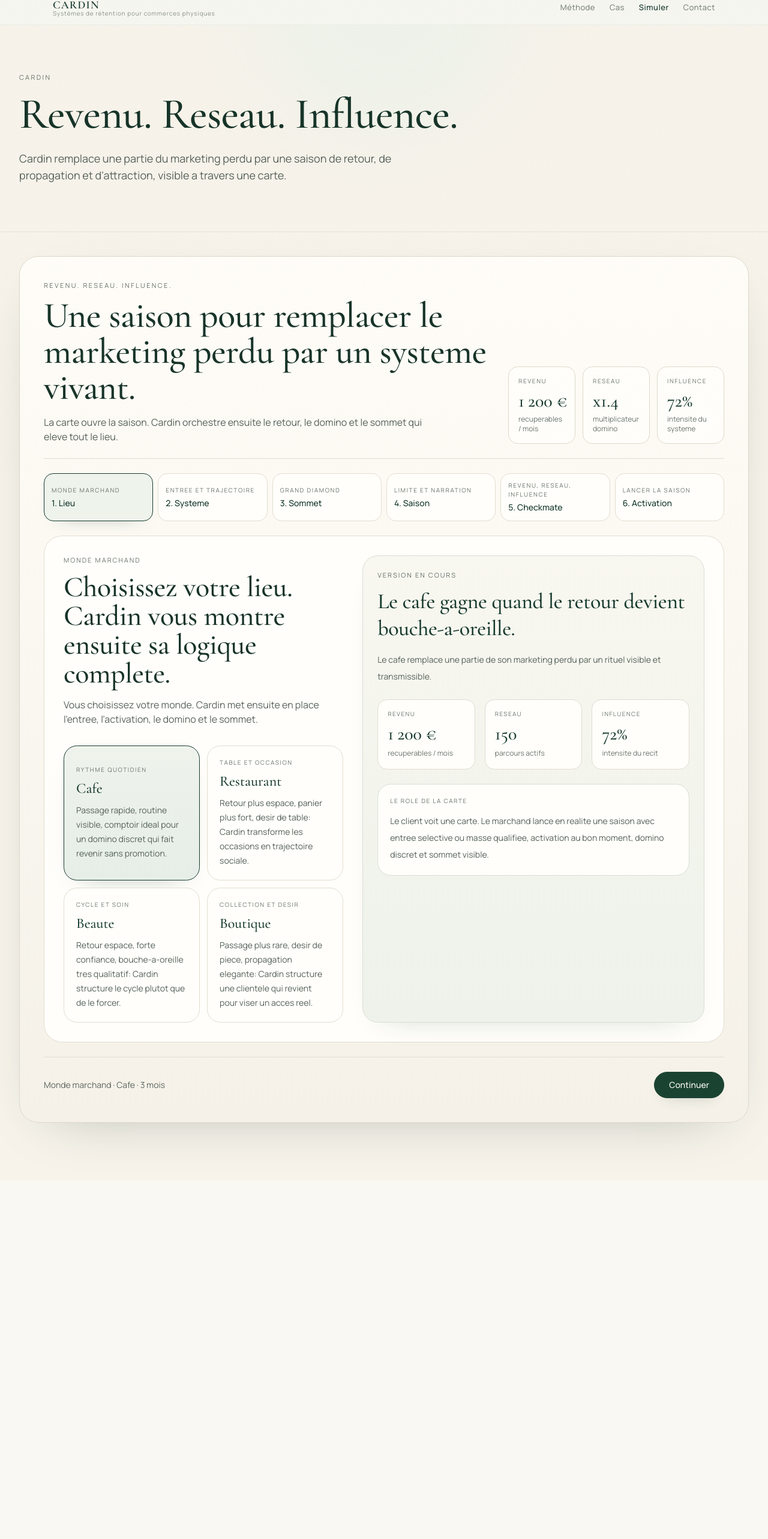
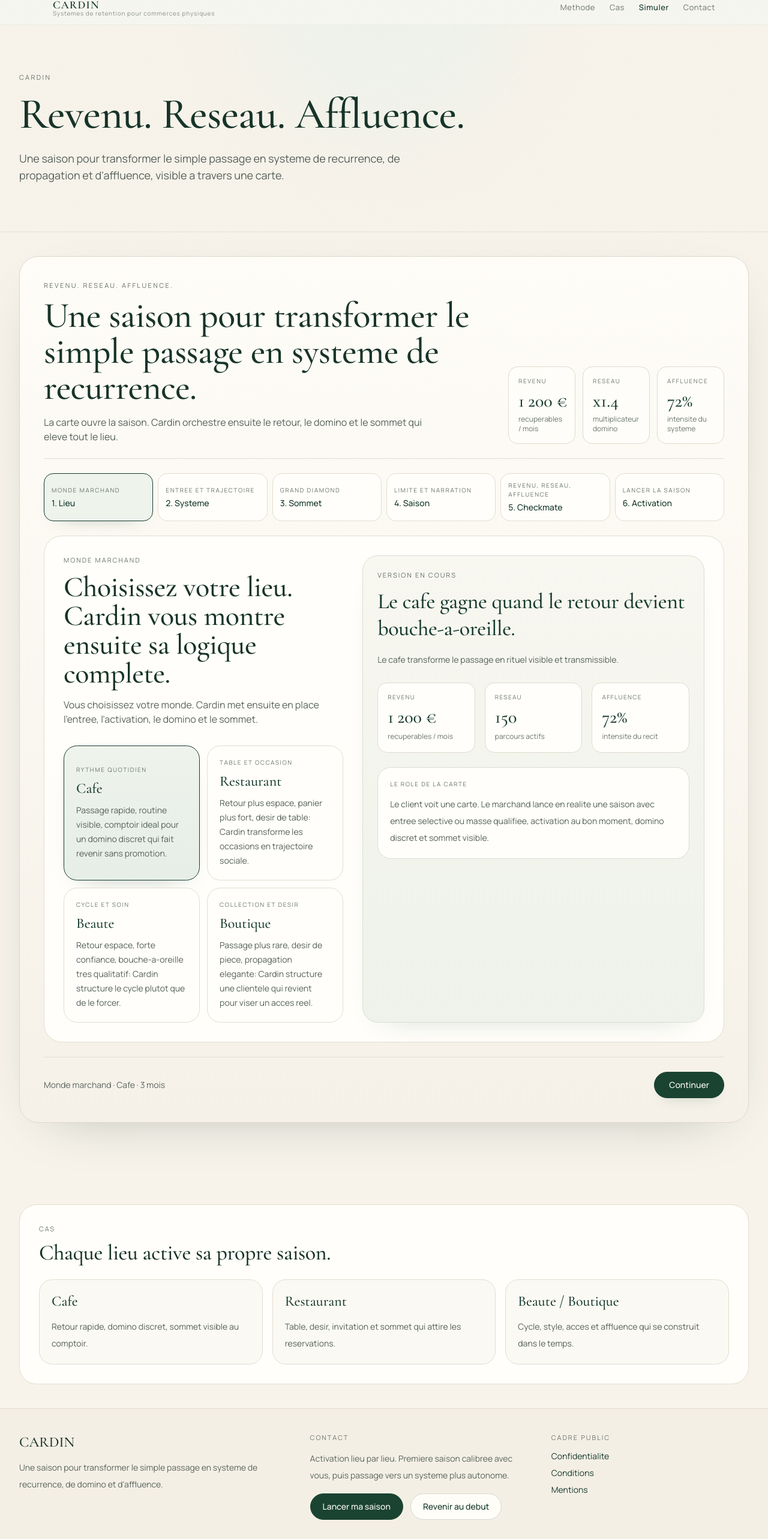
Before and after one commit to echofield/cardin, a Next.js app: page /landing in a window 1280 px wide. Shown: the part 15-2581 px from the top of the page at 60% size. Before the commit the page ends 1983 px from the top, so only its background shows below. Built offline with nearby package versions, Linux system fonts and the light colour scheme.

Commit message:
Add public footer and legal trust pages

```diff
--- a/src/app/landing/page.tsx
+++ b/src/app/landing/page.tsx
@@ -1,4 +1,5 @@
 import { MerchantSeasonStudio } from "@/components/landing/MerchantSeasonStudio"
+import { PublicFooter } from "@/components/shared/PublicFooter"
 
 export default function LandingPage() {
   return (
@@ -9,18 +10,41 @@ export default function LandingPage() {
           <div className="max-w-4xl">
             <p className="text-[11px] uppercase tracking-[0.22em] text-[#677168]">Cardin</p>
             <h1 className="mt-4 font-serif text-5xl leading-[1.02] text-[#163328] sm:text-6xl lg:text-7xl">
-              Revenu. Reseau. Influence.
+              Revenu. Reseau. Affluence.
             </h1>
             <p className="mt-6 max-w-2xl text-base leading-7 text-[#566159] sm:text-lg">
-              Cardin remplace une partie du marketing perdu par une saison de retour, de propagation et d'attraction, visible a travers une carte.
+              Une saison pour transformer le simple passage en systeme de recurrence, de propagation et d'affluence, visible a travers une carte.
             </p>
           </div>
         </div>
       </section>
 
-      <section className="pt-8 lg:pt-10">
+      <section className="pt-8 lg:pt-10" id="methode">
         <MerchantSeasonStudio />
       </section>
+
+      <section className="mx-auto max-w-7xl px-4 py-10 sm:px-6 lg:px-8" id="cas">
+        <div className="rounded-[1.8rem] border border-[#E3DDD0] bg-[#FFFEFA] p-6 sm:p-8">
+          <p className="text-[11px] uppercase tracking-[0.18em] text-[#6D776F]">Cas</p>
+          <h2 className="mt-3 font-serif text-3xl text-[#173328] sm:text-4xl">Chaque lieu active sa propre saison.</h2>
+          <div className="mt-6 grid gap-4 md:grid-cols-3">
+            <div className="rounded-[1.4rem] border border-[#E2DDD1] bg-[#FBF9F3] p-5">
+              <p className="font-serif text-2xl text-[#173A2E]">Cafe</p>
+              <p className="mt-3 text-sm leading-7 text-[#556159]">Retour rapide, domino discret, sommet visible au comptoir.</p>
+            </div>
+            <div className="rounded-[1.4rem] border border-[#E2DDD1] bg-[#FBF9F3] p-5">
+              <p className="font-serif text-2xl text-[#173A2E]">Restaurant</p>
+              <p className="mt-3 text-sm leading-7 text-[#556159]">Table, desir, invitation et sommet qui attire les reservations.</p>
+            </div>
+            <div className="rounded-[1.4rem] border border-[#E2DDD1] bg-[#FBF9F3] p-5">
+              <p className="font-serif text-2xl text-[#173A2E]">Beaute / Boutique</p>
+              <p className="mt-3 text-sm leading-7 text-[#556159]">Cycle, style, acces et affluence qui se construit dans le temps.</p>
+            </div>
+          </div>
+        </div>
+      </section>
+
+      <PublicFooter />
     </main>
   )
 }
--- /dev/null
+++ b/src/app/legal/page.tsx
@@ -0,0 +1,38 @@
+function LegalShell({
+  eyebrow,
+  title,
+  children,
+}: {
+  eyebrow: string
+  title: string
+  children: React.ReactNode
+}) {
+  return (
+    <main className="bg-[#F7F3EA] px-4 py-16 text-[#18271F] sm:px-6 lg:px-8">
+      <div className="mx-auto max-w-4xl rounded-[1.8rem] border border-[#E3DDD0] bg-[#FFFEFA] p-6 sm:p-8 lg:p-10">
+        <p className="text-[11px] uppercase tracking-[0.18em] text-[#6D776F]">{eyebrow}</p>
+        <h1 className="mt-3 font-serif text-4xl text-[#173328] sm:text-5xl">{title}</h1>
+        <div className="mt-8 space-y-8 text-sm leading-7 text-[#556159]">{children}</div>
+      </div>
+    </main>
+  )
+}
+
+export default function LegalPage() {
+  return (
+    <LegalShell eyebrow="Cadre public" title="Mentions">
+      <section>
+        <h2 className="font-serif text-2xl text-[#173328]">Projet</h2>
+        <p className="mt-3">Cardin est un systeme de recurrence pour commerces physiques, actuellement propose dans un cadre de deploiement progressif.</p>
+      </section>
+      <section>
+        <h2 className="font-serif text-2xl text-[#173328]">Publication</h2>
+        <p className="mt-3">Les informations publiques presentes ici decrivent le produit, la logique de saison, l'activation des cartes et le cadre general du service.</p>
+      </section>
+      <section>
+        <h2 className="font-serif text-2xl text-[#173328]">Contact</h2>
+        <p className="mt-3">Les activations et demandes se font actuellement via le parcours d'activation Cardin et les echanges directs lies a chaque lieu.</p>
+      </section>
+    </LegalShell>
+  )
+}
--- /dev/null
+++ b/src/app/privacy/page.tsx
@@ -0,0 +1,42 @@
+function LegalShell({
+  eyebrow,
+  title,
+  children,
+}: {
+  eyebrow: string
+  title: string
+  children: React.ReactNode
+}) {
+  return (
+    <main className="bg-[#F7F3EA] px-4 py-16 text-[#18271F] sm:px-6 lg:px-8">
+      <div className="mx-auto max-w-4xl rounded-[1.8rem] border border-[#E3DDD0] bg-[#FFFEFA] p-6 sm:p-8 lg:p-10">
+        <p className="text-[11px] uppercase tracking-[0.18em] text-[#6D776F]">{eyebrow}</p>
+        <h1 className="mt-3 font-serif text-4xl text-[#173328] sm:text-5xl">{title}</h1>
+        <div className="mt-8 space-y-8 text-sm leading-7 text-[#556159]">{children}</div>
+      </div>
+    </main>
+  )
+}
+
+export default function PrivacyPage() {
+  return (
+    <LegalShell eyebrow="Cadre public" title="Confidentialite">
+      <section>
+        <h2 className="font-serif text-2xl text-[#173328]">Principe</h2>
+        <p className="mt-3">Cardin traite les donnees necessaires au fonctionnement de la saison, a l'activation des cartes et au suivi marchand.</p>
+      </section>
+      <section>
+        <h2 className="font-serif text-2xl text-[#173328]">Donnees traitees</h2>
+        <p className="mt-3">Selon le parcours active, Cardin peut traiter des identifiants de carte, des evenements de visite, des informations de progression, des journaux d'activation et des donnees techniques de service.</p>
+      </section>
+      <section>
+        <h2 className="font-serif text-2xl text-[#173328]">Usage</h2>
+        <p className="mt-3">Ces donnees servent a faire fonctionner la carte, mesurer la recurrence, suivre le domino, piloter la saison et ameliorer les versions suivantes du systeme.</p>
+      </section>
+      <section>
+        <h2 className="font-serif text-2xl text-[#173328]">Cadre</h2>
+        <p className="mt-3">Cardin avance actuellement lieu par lieu. Les demandes liees a la confidentialite, a l'acces ou a la suppression des donnees sont traitees dans le cadre de chaque activation.</p>
+      </section>
+    </LegalShell>
+  )
+}
--- /dev/null
+++ b/src/app/terms/page.tsx
@@ -0,0 +1,42 @@
+function LegalShell({
+  eyebrow,
+  title,
+  children,
+}: {
+  eyebrow: string
+  title: string
+  children: React.ReactNode
+}) {
+  return (
+    <main className="bg-[#F7F3EA] px-4 py-16 text-[#18271F] sm:px-6 lg:px-8">
+      <div className="mx-auto max-w-4xl rounded-[1.8rem] border border-[#E3DDD0] bg-[#FFFEFA] p-6 sm:p-8 lg:p-10">
+        <p className="text-[11px] uppercase tracking-[0.18em] text-[#6D776F]">{eyebrow}</p>
+        <h1 className="mt-3 font-serif text-4xl text-[#173328] sm:text-5xl">{title}</h1>
+        <div className="mt-8 space-y-8 text-sm leading-7 text-[#556159]">{children}</div>
+      </div>
+    </main>
+  )
+}
+
+export default function TermsPage() {
+  return (
+    <LegalShell eyebrow="Cadre public" title="Conditions">
+      <section>
+        <h2 className="font-serif text-2xl text-[#173328]">Activation</h2>
+        <p className="mt-3">Cardin est actuellement active saison par saison, lieu par lieu. Chaque activation precise le perimetre, la duree, le nombre de cartes et le sommet choisi.</p>
+      </section>
+      <section>
+        <h2 className="font-serif text-2xl text-[#173328]">Usage</h2>
+        <p className="mt-3">Le lieu utilise Cardin pour lancer une saison de recurrence, de propagation et d'attraction via une carte et un espace marchand associe.</p>
+      </section>
+      <section>
+        <h2 className="font-serif text-2xl text-[#173328]">Evolution</h2>
+        <p className="mt-3">Le systeme evolue encore. Certaines fonctions sont configurees avec le lieu durant la premiere saison avant de devenir plus autonomes.</p>
+      </section>
+      <section>
+        <h2 className="font-serif text-2xl text-[#173328]">Saison suivante</h2>
+        <p className="mt-3">La saison suivante est decidee a partir des resultats, de la traction observee et des regles fixees avec le lieu pour la suite.</p>
+      </section>
+    </LegalShell>
+  )
+}
--- a/src/components/SiteHeader.tsx
+++ b/src/components/SiteHeader.tsx
@@ -1,13 +1,11 @@
-"use client"
-
 import Link from "next/link"
 import { usePathname } from "next/navigation"
 
 const NAV_ITEMS = [
-  { href: "#methode", label: "Méthode" },
-  { href: "#cas", label: "Cas" },
+  { href: "/landing#methode", label: "Methode" },
+  { href: "/landing#cas", label: "Cas" },
   { href: "/landing", label: "Simuler" },
-  { href: "#contact", label: "Contact" },
+  { href: "/landing#contact", label: "Contact" },
 ]
 
 export function SiteHeader() {
@@ -18,12 +16,12 @@ export function SiteHeader() {
       <div className="mx-auto flex h-14 max-w-6xl items-center justify-between px-5 sm:px-6">
         <Link className="flex flex-col leading-none" href="/landing">
           <span className="font-serif text-[1.15rem] font-semibold tracking-[0.06em] text-[#15372B]">CARDIN</span>
-          <span className="hidden text-[10px] tracking-[0.08em] text-[#8A9389] sm:block">Systèmes de rétention pour commerces physiques</span>
+          <span className="hidden text-[10px] tracking-[0.08em] text-[#8A9389] sm:block">Systemes de retention pour commerces physiques</span>
         </Link>
 
         <nav className="flex items-center gap-6">
           {NAV_ITEMS.map((item) => {
-            const active = item.href === pathname
+            const active = item.href === pathname || (item.href === "/landing" && pathname === "/")
             return (
               <Link
                 className={[
--- a/src/components/landing/MerchantSeasonStudio.tsx
+++ b/src/components/landing/MerchantSeasonStudio.tsx
@@ -70,7 +70,7 @@ const screens: Array<{ id: ScreenId; label: string; eyebrow: string }> = [
   { id: "system", label: "Systeme", eyebrow: "Entree et trajectoire" },
   { id: "summit", label: "Sommet", eyebrow: "Grand Diamond" },
   { id: "season", label: "Saison", eyebrow: "Limite et narration" },
-  { id: "checkmate", label: "Checkmate", eyebrow: "Revenu, reseau, influence" },
+  { id: "checkmate", label: "Checkmate", eyebrow: "Revenu, reseau, affluence" },
   { id: "activate", label: "Activation", eyebrow: "Lancer la saison" },
 ]
 
@@ -118,7 +118,7 @@ const worlds: WorldDefinition[] = [
     adDuration: "3 jours",
     installPrice: 300,
     basketLine: "Un sommet type: 1 boisson signature par mois pendant 1 an.",
-    proofLine: "Le cafe remplace une partie de son marketing perdu par un rituel visible et transmissible.",
+    proofLine: "Le cafe transforme le passage en rituel visible et transmissible.",
     defaultSummitId: "signature-monthly",
     walletRewardLabel: "Carte vivante / progression cardin",
     walletNotification: "Votre carte monte quand le lieu circule.",
@@ -196,7 +196,7 @@ const worlds: WorldDefinition[] = [
     adDuration: "3 jours",
     installPrice: 500,
     basketLine: "Un sommet type: 1 repas signature par mois pendant 1 an.",
-    proofLine: "Le restaurant remplace une campagne jetable par un ambassadeur qui reserve, invite et raconte.",
+    proofLine: "Le restaurant installe un ambassadeur qui reserve, invite et raconte.",
     defaultSummitId: "table-monthly",
     walletRewardLabel: "Table cardin / progression vivante",
     walletNotification: "Les cartes actives font monter le desir de table.",
@@ -274,7 +274,7 @@ const worlds: WorldDefinition[] = [
     adDuration: "3 jours",
     installPrice: 300,
     basketLine: "Un sommet type: 1 coupe ou soin signature par mois pendant 1 an.",
-    proofLine: "La beaute remplace la relance froide par un recit de statut, de rythme et de recommandation.",
+    proofLine: "La beaute installe un recit de statut, de rythme et de recommandation.",
     defaultSummitId: "cut-monthly",
     walletRewardLabel: "Rituel cardin / progression visible",
     walletNotification: "Le statut monte quand le cycle se resserre et circule.",
@@ -352,7 +352,7 @@ const worlds: WorldDefinition[] = [
     adDuration: "3 jours",
     installPrice: 500,
     basketLine: "Un sommet type: 100 EUR de collection ou un acces reserve chaque mois pendant 1 an.",
-    proofLine: "La boutique remplace une partie des drops oublies par une trajectoire d'acces et de desir.",
+    proofLine: "La boutique transforme l'interet en trajectoire d'acces et de desir.",
     defaultSummitId: "collection-credit",
     walletRewardLabel: "Acces cardin / progression de collection",
     walletNotification: "La piece se rapproche quand la carte monte et circule.",
@@ -469,9 +469,9 @@ export function MerchantSeasonStudio() {
       <div className="rounded-[2rem] border border-[#DED7CA] bg-[linear-gradient(180deg,#FFFDF8_0%,#F5F1E8_100%)] p-5 shadow-[0_28px_90px_-54px_rgba(21,47,37,0.38)] sm:p-8 lg:p-10">
         <div className="flex flex-col gap-6 border-b border-[#E3DDD0] pb-6 lg:flex-row lg:items-end lg:justify-between">
           <div className="max-w-3xl">
-            <p className="text-[11px] uppercase tracking-[0.22em] text-[#667067]">Revenu. Reseau. Influence.</p>
+            <p className="text-[11px] uppercase tracking-[0.22em] text-[#667067]">Revenu. Reseau. Affluence.</p>
             <h2 className="mt-3 font-serif text-4xl leading-[1.02] text-[#173328] sm:text-5xl lg:text-6xl">
-              Une saison pour remplacer le marketing perdu par un systeme vivant.
+              Une saison pour transformer le simple passage en systeme de recurrence.
             </h2>
             <p className="mt-4 max-w-2xl text-sm leading-7 text-[#556159] sm:text-base">
               La carte ouvre la saison. Cardin orchestre ensuite le retour, le domino et le sommet qui eleve tout le lieu.
@@ -481,7 +481,7 @@ export function MerchantSeasonStudio() {
           <div className="grid gap-3 sm:grid-cols-3 lg:min-w-[360px]">
             <MetricPill label="Revenu" value={formatEuro(monthlyRecovered)} sublabel="recuperables / mois" />
             <MetricPill label="Reseau" value={`x${dominoMultiplier}`} sublabel="multiplicateur domino" />
-            <MetricPill label="Influence" value={`${trustScore}%`} sublabel="intensite du systeme" />
+            <MetricPill label="Affluence" value={`${trustScore}%`} sublabel="intensite du systeme" />
           </div>
         </div>
 
@@ -596,7 +596,7 @@ function WorldScreen({ selectedWorld, onSelectWorld, monthlyRecovered }: { selec
         <div className="mt-6 grid gap-4 sm:grid-cols-3">
           <MiniMetricCard label="Revenu" value={formatEuro(monthlyRecovered)} note="recuperables / mois" />
           <MiniMetricCard label="Reseau" value={`${selectedWorld.baselineActivePaths}`} note="parcours actifs" />
-          <MiniMetricCard label="Influence" value={`${selectedWorld.baselineTrust}%`} note="intensite du recit" />
+          <MiniMetricCard label="Affluence" value={`${selectedWorld.baselineTrust}%`} note="intensite du recit" />
         </div>
 
         <div className="mt-6 rounded-[1.4rem] border border-[#D8DED4] bg-[#FFFEFA] p-5">
@@ -719,7 +719,7 @@ function SummitScreen({ selectedWorld, selectedSummit, onSelectSummit, monthlyRe
           <div className="mt-4 grid gap-3 sm:grid-cols-3">
             <MiniMetricCard label="Revenu" value={formatEuro(monthlyRecovered)} note="recuperables / mois" />
             <MiniMetricCard label="Reseau" value={selectedSummit.socialLiftLabel} note="effet domino" />
-            <MiniMetricCard label="Influence" value={selectedSummit.visibilityLabel} note="pour le lieu" />
+            <MiniMetricCard label="Affluence" value={selectedSummit.visibilityLabel} note="pour le lieu" />
           </div>
           <p className="mt-4 text-sm leading-7 text-[#556159]">Le sommet justifie toute l'ascension et donne son poids a la saison.</p>
         </Card>
@@ -765,7 +765,7 @@ function SeasonScreen({ selectedSeason, onSelectSeason, selectedSeasonMode, sele
         <div className="grid gap-4 sm:grid-cols-3">
           <MiniMetricCard label="Revenu" value={formatEuro(monthlyRecovered)} note="par mois" />
           <MiniMetricCard label="Reseau" value={`${activePaths}`} note="parcours actifs" />
-          <MiniMetricCard label="Influence" value={`${selectedSeasonMode.months} mois`} note="duree du recit" />
+          <MiniMetricCard label="Affluence" value={`${selectedSeasonMode.months} mois`} note="duree du recit" />
         </div>
 
         <Card className="p-6">
@@ -781,7 +781,7 @@ function CheckmateScreen({ selectedWorld, selectedSummit, selectedSeason, season
   return (
     <div className="space-y-8">
       <div>
-        <p className="text-[11px] uppercase tracking-[0.18em] text-[#6D776F]">Revenu, reseau, influence</p>
+        <p className="text-[11px] uppercase tracking-[0.18em] text-[#6D776F]">Revenu, reseau, affluence</p>
         <h3 className="mt-3 font-serif text-4xl leading-tight text-[#173328] sm:text-5xl">Le checkmate arrive ici.</h3>
         <p className="mt-4 max-w-3xl text-sm leading-7 text-[#59635C] sm:text-base">Cardin se mesure au revenu recupere, au bouche-a-oreille structure et a l'influence visible dans le lieu.</p>
       </div>
@@ -824,9 +824,9 @@ function CheckmateScreen({ selectedWorld, selectedSummit, selectedSeason, season
           <p className="mt-2 text-sm leading-7 text-[#556159]">jusqu'a {activePaths} parcours actifs avec {seasonCards.selective} cartes selectives ou {seasonCards.mass} cartes masse.</p>
         </Card>
         <Card className="p-6">
-          <p className="text-[10px] uppercase tracking-[0.16em] text-[#6D776F]">Confiance</p>
+          <p className="text-[10px] uppercase tracking-[0.16em] text-[#6D776F]">Affluence</p>
           <p className="mt-3 font-serif text-4xl text-[#173A2E]">{trustScore}%</p>
-          <p className="mt-2 text-sm leading-7 text-[#556159]">de force narrative percue: le lieu rayonne comme un systeme vivant.</p>
+          <p className="mt-2 text-sm leading-7 text-[#556159]">de force narrative percue: le lieu gagne en affluence et en presence.</p>
         </Card>
       </div>
     </div>
@@ -871,7 +871,7 @@ function ActivateScreen({ selectedWorld, selectedSummit, selectedSeason, monthly
           <div className="mt-4 grid gap-3 sm:grid-cols-3">
             <MiniMetricCard label="Revenu" value={formatEuro(monthlyRecovered)} note="par mois" />
             <MiniMetricCard label="Reseau" value={`${activePaths}`} note="parcours actifs" />
-            <MiniMetricCard label="Influence" value={formatEuro(seasonValue)} note="signal sur la saison" />
+            <MiniMetricCard label="Affluence" value={formatEuro(seasonValue)} note="signal sur la saison" />
           </div>
           <p className="mt-4 text-sm leading-7 text-[#556159]">La saison 2 se vend par la preuve que la saison 1 a laissee derriere elle.</p>
         </Card>
--- /dev/null
+++ b/src/components/shared/PublicFooter.tsx
@@ -0,0 +1,53 @@
+import Link from "next/link"
+
+const legalLinks = [
+  { href: "/privacy", label: "Confidentialite" },
+  { href: "/terms", label: "Conditions" },
+  { href: "/legal", label: "Mentions" },
+]
+
+export function PublicFooter() {
+  return (
+    <footer className="border-t border-[#E5DED1] bg-[#F4EFE5]" id="contact">
+      <div className="mx-auto grid max-w-7xl gap-8 px-4 py-10 sm:px-6 lg:grid-cols-[1.1fr_0.9fr_0.8fr] lg:px-8">
+        <div>
+          <p className="font-serif text-2xl text-[#173328]">CARDIN</p>
+          <p className="mt-3 max-w-md text-sm leading-7 text-[#5A655D]">
+            Une saison pour transformer le simple passage en systeme de recurrence, de domino et d'affluence.
+          </p>
+        </div>
+
+        <div>
+          <p className="text-[11px] uppercase tracking-[0.18em] text-[#6C766E]">Contact</p>
+          <p className="mt-3 text-sm leading-7 text-[#5A655D]">
+            Activation lieu par lieu. Premiere saison calibree avec vous, puis passage vers un systeme plus autonome.
+          </p>
+          <div className="mt-4 flex flex-wrap gap-3">
+            <Link
+              className="inline-flex h-11 items-center justify-center rounded-full border border-[#1B4332] bg-[#1B4332] px-5 text-sm font-medium text-[#FBFAF6] transition hover:bg-[#24533F]"
+              href="/engine"
+            >
+              Lancer ma saison
+            </Link>
+            <Link className="inline-flex h-11 items-center justify-center rounded-full border border-[#D4D9D0] bg-[#FFFDF8] px-5 text-sm font-medium text-[#173A2E] transition hover:border-[#B8C3B5]" href="/landing#top">
+              Revenir au debut
+            </Link>
+          </div>
+        </div>
+
+        <div>
+          <p className="text-[11px] uppercase tracking-[0.18em] text-[#6C766E]">Cadre public</p>
+          <div className="mt-3 space-y-2 text-sm text-[#173A2E]">
+            {legalLinks.map((link) => (
+              <div key={link.href}>
+                <Link className="underline-offset-4 hover:underline" href={link.href}>
+                  {link.label}
+                </Link>
+              </div>
+            ))}
+          </div>
+        </div>
+      </div>
+    </footer>
+  )
+}
```
